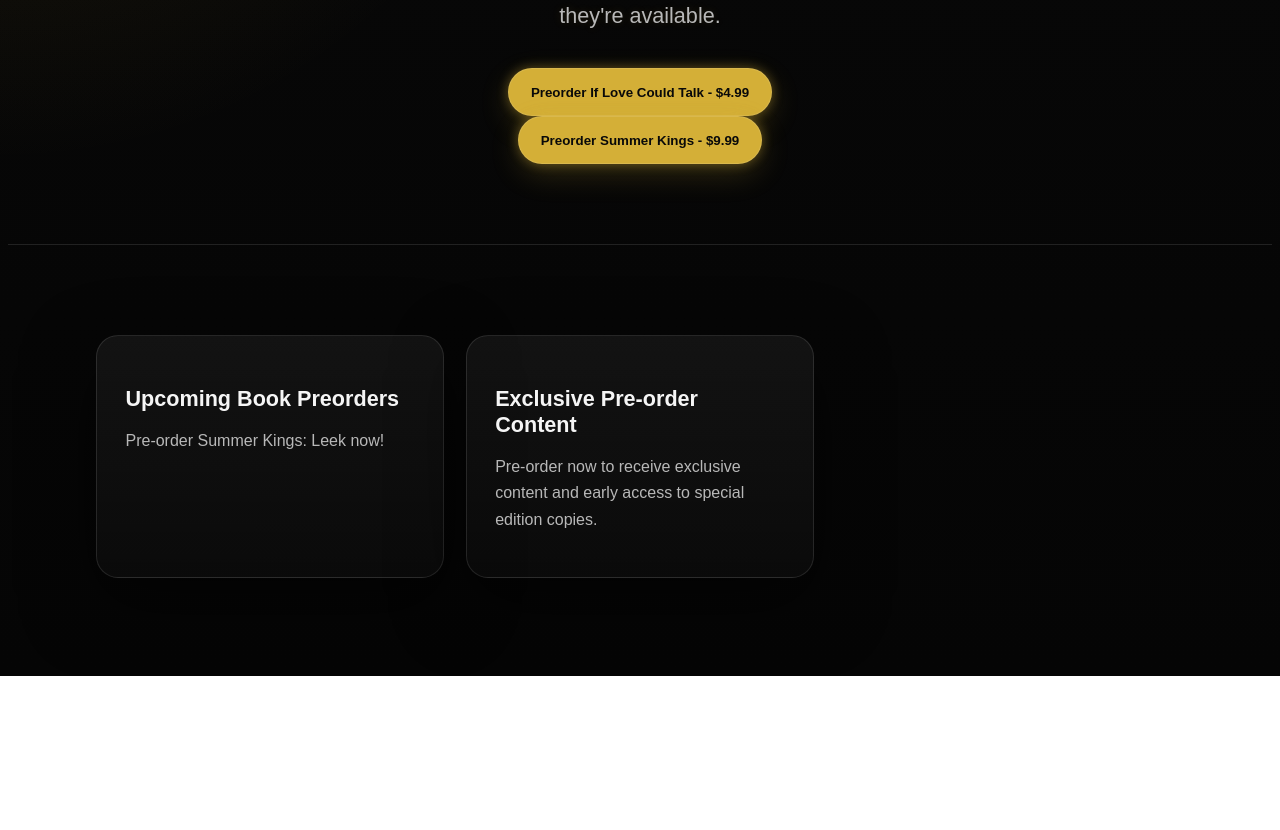
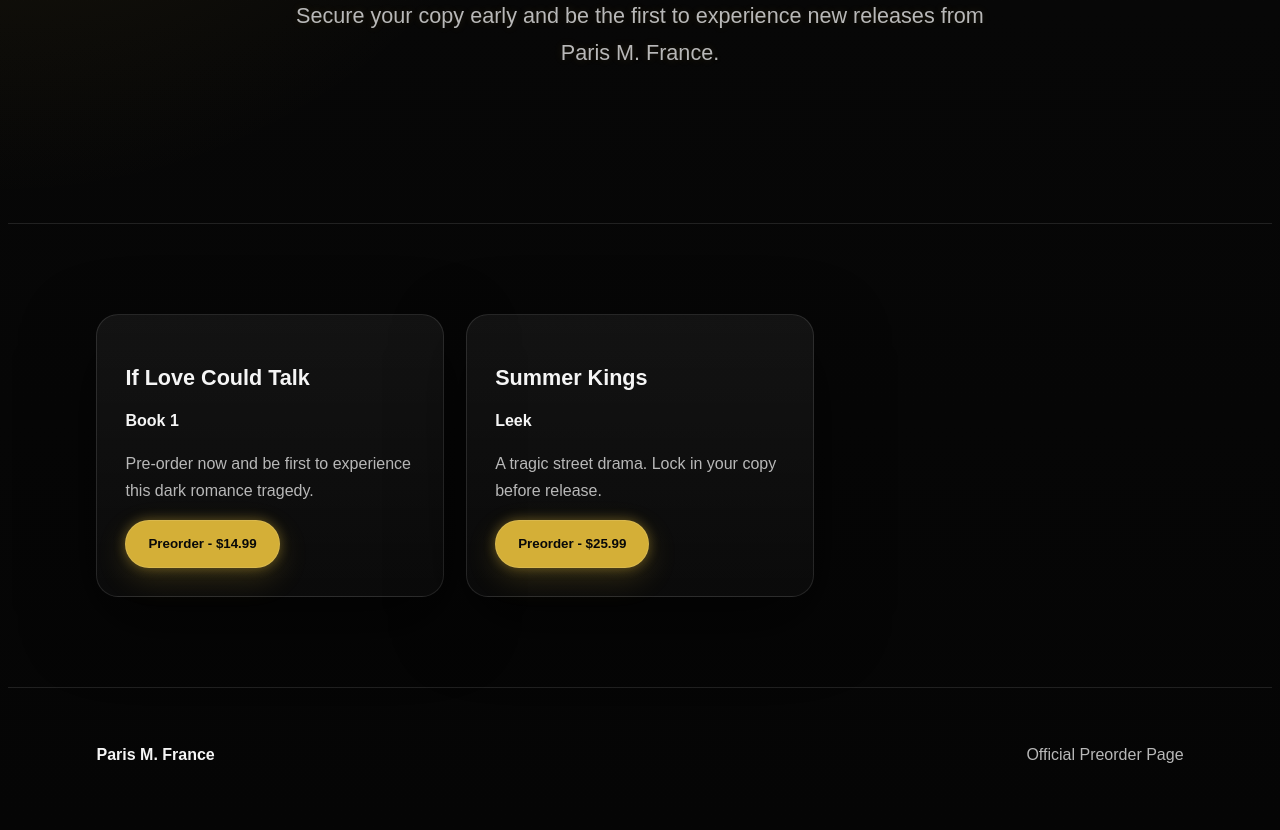
Before and after one commit to elijahfrance4-star/paris-author-site, a website: page paris-author-site/preorder.html in a window 1280 px wide. Shown: the part 406-1236 px from the top of the page. Before the commit the page ends 1082 px from the top, so only its background shows below. Drawn offline with nearby package versions, Linux system fonts and the light colour scheme.

Commit message:
Add files via upload

```diff
--- a/paris-author-site/preorder.html
+++ b/paris-author-site/preorder.html
@@ -6,6 +6,52 @@
   <title>Preorder | Paris M. France</title>
   <link rel="stylesheet" href="style.css" />
 </head>
+<body>
+
+<div id="navbar-placeholder"></div>
+
+<header class="page-hero">
+  <div>
+    <div class="kicker">Author Academy</div>
+    <h1>Pre-order</h1>
+    <p>
+      Secure your copy early and be the first to experience new releases from Paris M. France.
+    </p>
+  </div>
+</header>
+
+<main class="section page-shell">
+  <div class="card-grid">
+
+    <div class="card">
+      <h3>If Love Could Talk</h3>
+      <h4>Book 1</h4>
+      <p>Pre-order now and be first to experience this dark romance tragedy.</p>
+
+      <button class="btn primary" onclick="checkout('if-love')">
+        Preorder - $14.99
+      </button>
+    </div>
+
+    <div class="card">
+      <h3>Summer Kings</h3>
+      <h4>Leek</h4>
+      <p>A tragic street drama. Lock in your copy before release.</p>
+
+      <button class="btn primary" onclick="checkout('summer-kings')">
+        Preorder - $25.99
+      </button>
+    </div>
+
+  </div>
+</main>
+
+<footer class="footer">
+  <p><strong>Paris M. France</strong></p>
+  <p>Official Preorder Page</p>
+</footer>
+
+<!-- CHECKOUT FUNCTION -->
 <script>
 async function checkout(book) {
   const response = await fetch("/.netlify/functions/create-checkout", {
@@ -21,61 +67,16 @@ async function checkout(book) {
   if (data.url) {
     window.location.href = data.url;
   } else {
-    alert("Checkout error: " + data.error);
+    alert("Checkout error: " + (data.error || "Failed"));
   }
 }
 </script>
-<body>
 
-<div id="navbar-placeholder"></div>
-
-<header class="page-hero">
-  <div>
-    <div class="kicker">Author Academy</div>
-    <h1>Pre-order</h1>
-    <p>Pre-order your copies of upcoming books and be the first to know when they're available.</p>
-  </div>
- <button class="btn primary" onclick="checkout('if-love')">
-  Preorder If Love Could Talk - $4.99
-</button>
-
-<button class="btn primary" onclick="checkout('summer-kings')">
-  Preorder Summer Kings - $9.99
-</button>
-</header>
-
-<main class="section page-shell">
-  <div class="card-grid">
-    <div class="card">
-      <h3>Upcoming Book Preorders</h3>
-      <p>Pre-order Summer Kings: Leek now!</p>
-    </div>
-    <div class="card">
-      <h3>Exclusive Pre-order Content</h3>
-      <p>Pre-order now to receive exclusive content and early access to special edition copies.</p>
-    </div>
-  </div>
-  <script>
-async function checkout(book) {
-  const response = await fetch("/.netlify/functions/create-checkout", {
-    method: "POST",
-    headers: {
-      "Content-Type": "application/json"
-    },
-    body: JSON.stringify({ book })
-  });
-
-  const data = await response.json();
-
-  if (data.url) {
-    window.location.href = data.url;
-  } else {
-    alert("Checkout error: " + data.error);
-  }
-}
-
+<!-- SCRIPTS -->
+<script src="https://cdn.jsdelivr.net/npm/@supabase/supabase-js@2"></script>
+<script src="auth.js"></script>
 <script src="script.js"></script>
 <script src="navbar.js"></script>
-</script>
-</main>
-<body>
+
+</body>
+</html>
```
